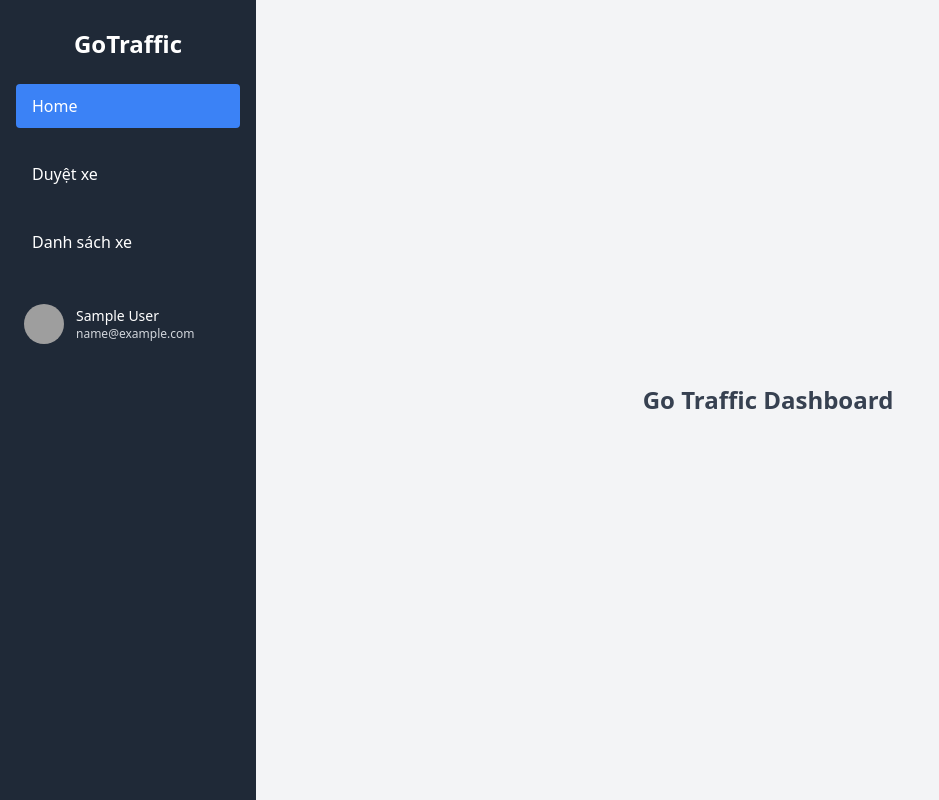
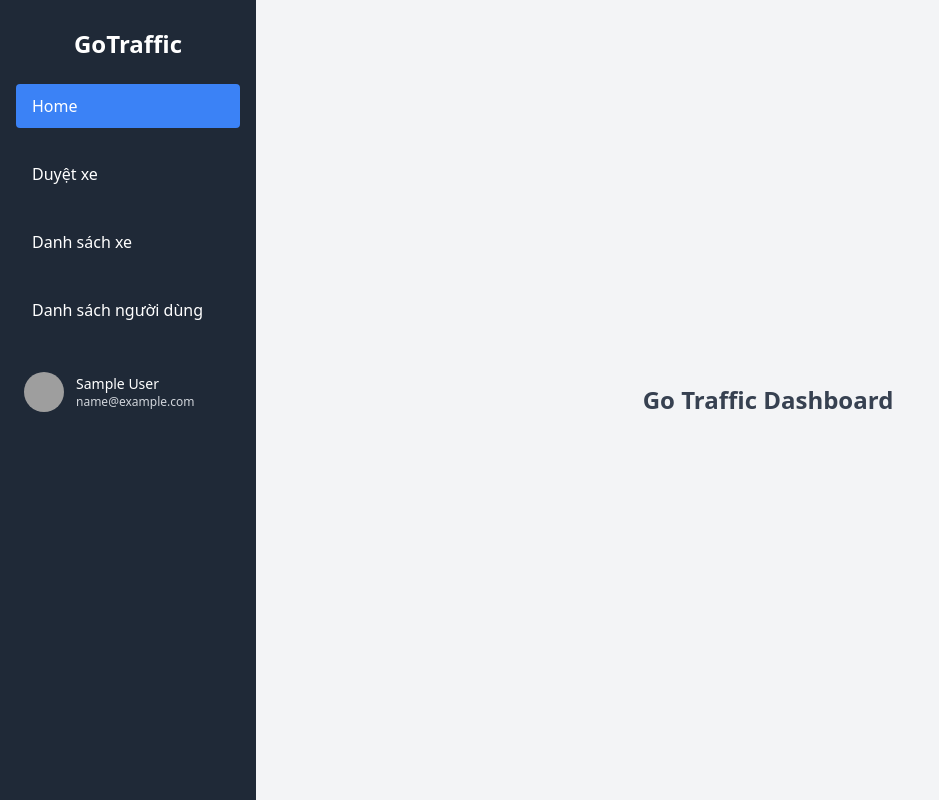
Before and after one commit to ibretsam/GoTrafficAdminPanel, a React (Vite) app: page / in a window 1280 px wide. Shown: the whole page, without its empty margins (0-939 px from the left). Built offline with nearby package versions, Linux system fonts and the light colour scheme; sample sign-in values are in the browser's storage; grey boxes are pictures that could not be loaded.

Commit message:
update sidebar

```diff
--- a/src/components/Sidebar.tsx
+++ b/src/components/Sidebar.tsx
@@ -87,6 +87,16 @@
       >
         Danh sách xe
       </Link>
+      <Link
+        to="/user-list"
+        className={`block py-2.5 px-4 rounded transition duration-200 ${
+          location.pathname === "/user-list"
+            ? "bg-blue-500"
+            : "hover:bg-blue-500"
+        }`}
+      >
+        Danh sách người dùng
+      </Link>
 
       {user && (
         <div
```
